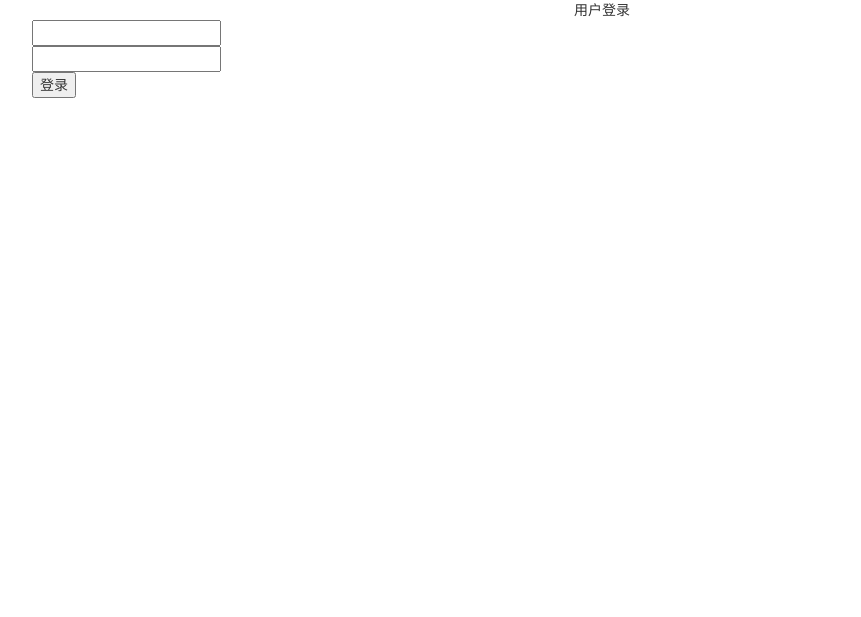
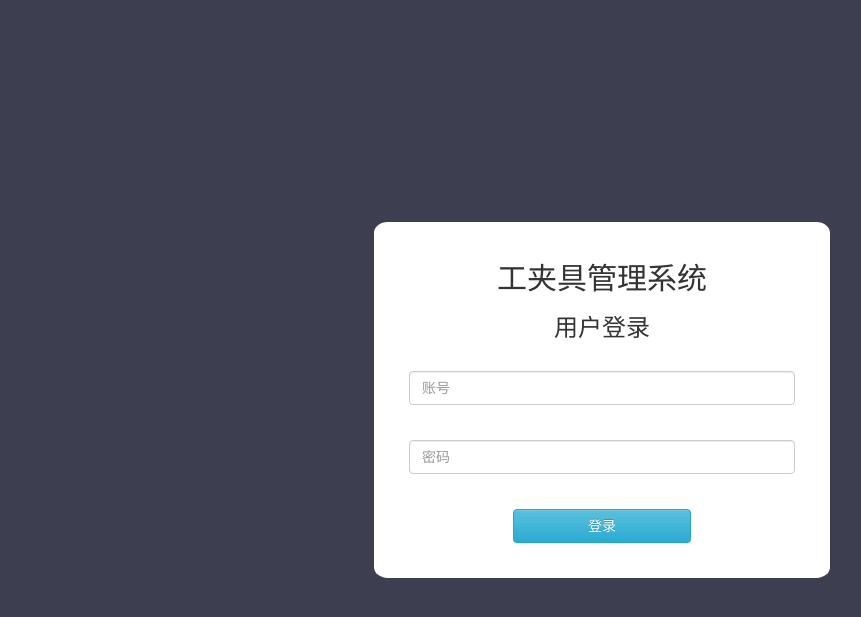
Before and after one commit to Lofipure/2020-FC-Intelligent-Management-System-Of-Fixture, a PHP site: page /operatorii/runtime/temp/a356164b7e45814de5a7b75c5aaa21c4.php in a window 1280 px wide. Shown: the top 617 px of the page, without its empty margins (38-899 px from the left). Run offline with PHP 8.4, Linux system fonts and the light colour scheme.

Commit message:
优化部分后端功能，登录界面UI优化

```diff
--- /dev/null
+++ b/public/static/css/admin/index/loginPage.css
@@ -0,0 +1,17 @@
+html,body,.container {
+    height: 100%;
+}
+.container {
+    display: flex;
+    align-items: center;
+}
+body {
+    background-color: #3e3e51;
+}
+#loginForm {
+    background-color: #fff;
+    border-radius: 3%;
+    padding: 20px;
+    width: 40%;
+    margin: 0 auto;
+}
--- a/runtime/temp/a356164b7e45814de5a7b75c5aaa21c4.php
+++ b/runtime/temp/a356164b7e45814de5a7b75c5aaa21c4.php
@@ -1,4 +1,4 @@
-<?php /*a:1:{s:103:"C:\Another\2020-FC-Intelligent-Management-System-Of-Fixture\application\admin\view\index\loginPage.html";i:1582027572;}*/ ?>
+<?php /*a:1:{s:103:"C:\Another\2020-FC-Intelligent-Management-System-Of-Fixture\application\admin\view\index\loginPage.html";i:1582475229;}*/ ?>
 <!doctype html>
 <html lang="en">
 <head>
@@ -11,15 +11,31 @@
     <script src="/static/js/bootstrap.min.js"></script>
     <link rel="stylesheet" href="/static/css/bootstrap.min.css">
     <link rel="stylesheet" href="/static/css/bootstrap-theme.min.css">
+    <link rel="stylesheet" href="/static/css/admin/index/loginPage.css">
 </head>
 <body>
 <div class="container">
-    <div class="text-center">用户登录</div>
-    <form action="http://localhost:8000/login" method="post">
-        <input type="text" name="username"><br>
-        <input type="password" name="password"><br>
-        <input type="submit" value="登录">
+
+    <form action="http://localhost:8000/login" method="post" id="loginForm" class="clearfix">
+        <div class="text-center">
+            <h2>工夹具管理系统</h2>
+            <h3>用户登录</h3>
+        </div>
+        <div class="form-group col-xs-12">
+            <label for="" class="control-label"></label>
+            <input type="text" name="username" class="form-control" placeholder="账号">
+        </div>
+        <div class="form-group col-xs-12">
+            <label for="" class="control-label"></label>
+            <input type="password" name="password" class="form-control" placeholder="密码">
+        </div>
+        <div class="col-xs-3"></div>
+        <div class="form-group col-xs-6">
+            <label for="" class="control-label"></label>
+            <input type="submit" value="登录" class="form-control btn btn-info">
+        </div>
     </form>
 </div>
+
 </body>
 </html>
```
Also changed, not shown: application/admin/view/index/loginPage.html (+21 -5 lines), README.md, 4 other files.
